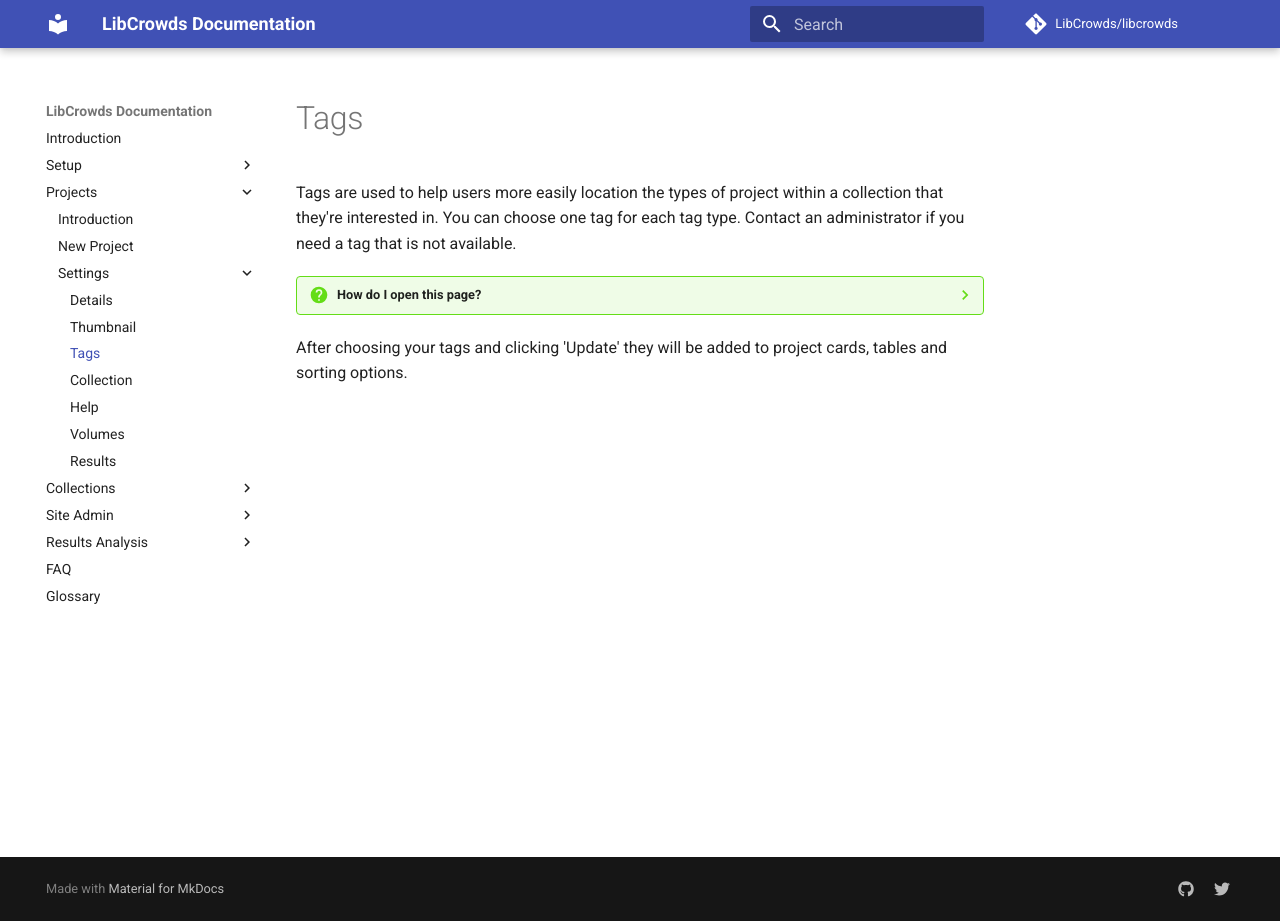
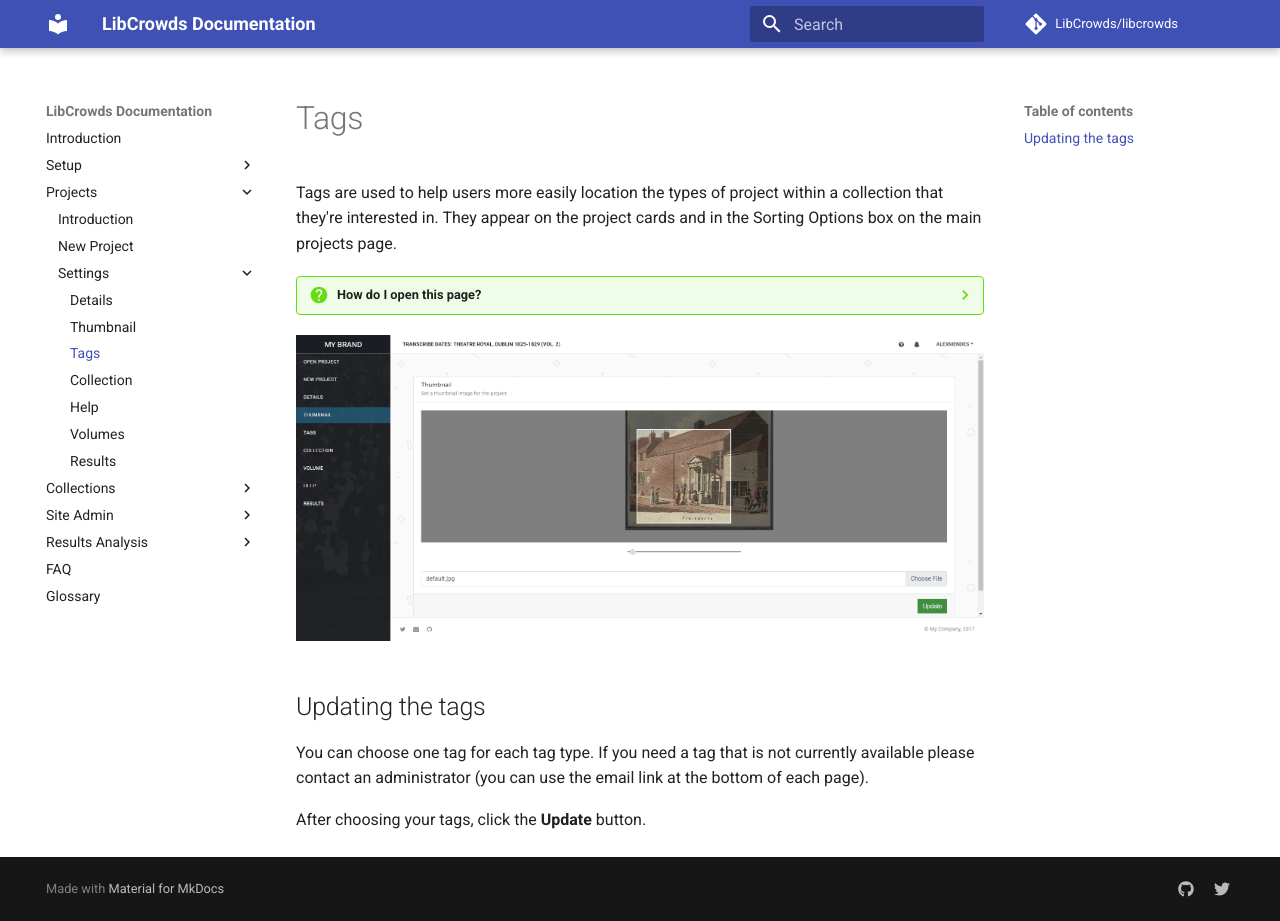
Before and after one commit to LibCrowds/docs, an MkDocs documentation site: the page built from docs/projects/tags.md, in a window 1280 px wide and 921 px high. Built offline with MkDocs 1.6.1 and Material for MkDocs 9.7.7, drawn with Linux system fonts in a browser that asks for light colours; comment, search, counter and statistics services are not loaded; old or Windows-style settings are respelled for this version of MkDocs.

Commit message:
Update tags docs

```diff
--- a/docs/projects/tags.md
+++ b/docs/projects/tags.md
@@ -1,6 +1,6 @@
 Tags are used to help users more easily location the types of project within a
-collection that they're interested in. You can choose one tag for each tag type.
-Contact an administrator if you need a tag that is not available.
+collection that they're interested in. They appear on the project cards
+and in the Sorting Options box on the main projects page.
 
 ??? question "How do I open this page?"
 
@@ -13,5 +13,12 @@ Contact an administrator if you need a tag that is not available.
     4. Locate the project in the table and click **Open**.
     5. Select **Tags** from dashboard menu on the left-hand side.
 
-After choosing your tags and clicking 'Update' they will be added to project
-cards, tables and sorting options.
+![A screenshot of the admin project tags page](/assets/img/admin-project-tags.png?raw=true)
+
+## Updating the tags
+
+You can choose one tag for each tag type. If you need a tag that is not
+currently available please contact an administrator (you can use the email
+link at the bottom of each page).
+
+After choosing your tags, click the **Update** button.
```
Also changed, not shown: docs/assets/img/admin-project-tags.png (added).
